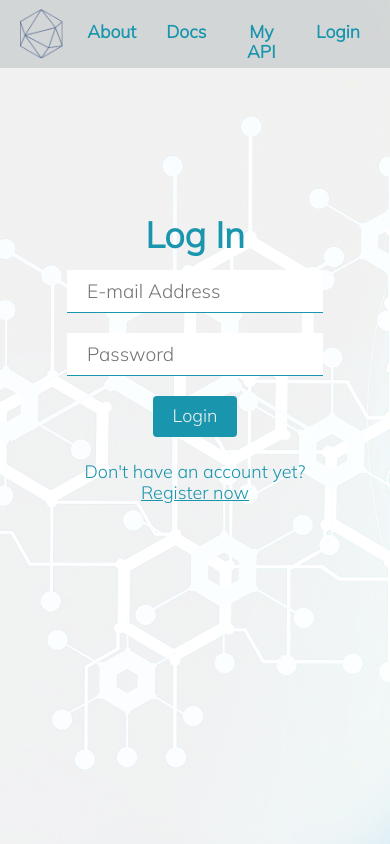
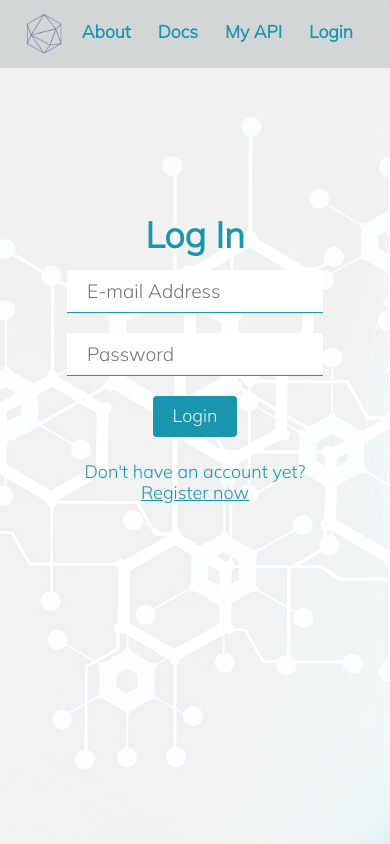
Before and after one commit to shmuelgb/custom_api, a React (Create React App) app in the folder client/: page /login in a window 390 px wide. Built offline with nearby package versions, Linux system fonts and the light colour scheme; no server answers.

Commit message:
fix mobile Nav layout issue

```diff
--- a/client/src/components/Nav/Nav.css
+++ b/client/src/components/Nav/Nav.css
@@ -62,6 +62,7 @@
   }
   .Nav img {
     display: none;
+    max-height: 40px;
   }
   .Nav .mobile-logo {
     display: initial;
@@ -72,6 +73,9 @@
     -webkit-box-pack: space-evenly;
         -ms-flex-pack: space-evenly;
             justify-content: space-evenly;
+  }
+  .Nav .nav__links a {
+    margin: 0;
   }
   .Nav .nav__links .btn {
     border-left: 0;
--- a/client/src/components/Nav/Nav.scss
+++ b/client/src/components/Nav/Nav.scss
@@ -40,6 +40,7 @@
     justify-content: space-around;
     img {
       display: none;
+      max-height: 40px;
     }
     .mobile-logo {
       display: initial;
@@ -48,6 +49,9 @@
     .nav__links {
       width: 100%;
       justify-content: space-evenly;
+      a {
+        margin: 0;
+      }
       .btn {
         border-left: 0;
       }
```
Also changed, not shown: 1 other file (tests, documents, lock files or other folders).
